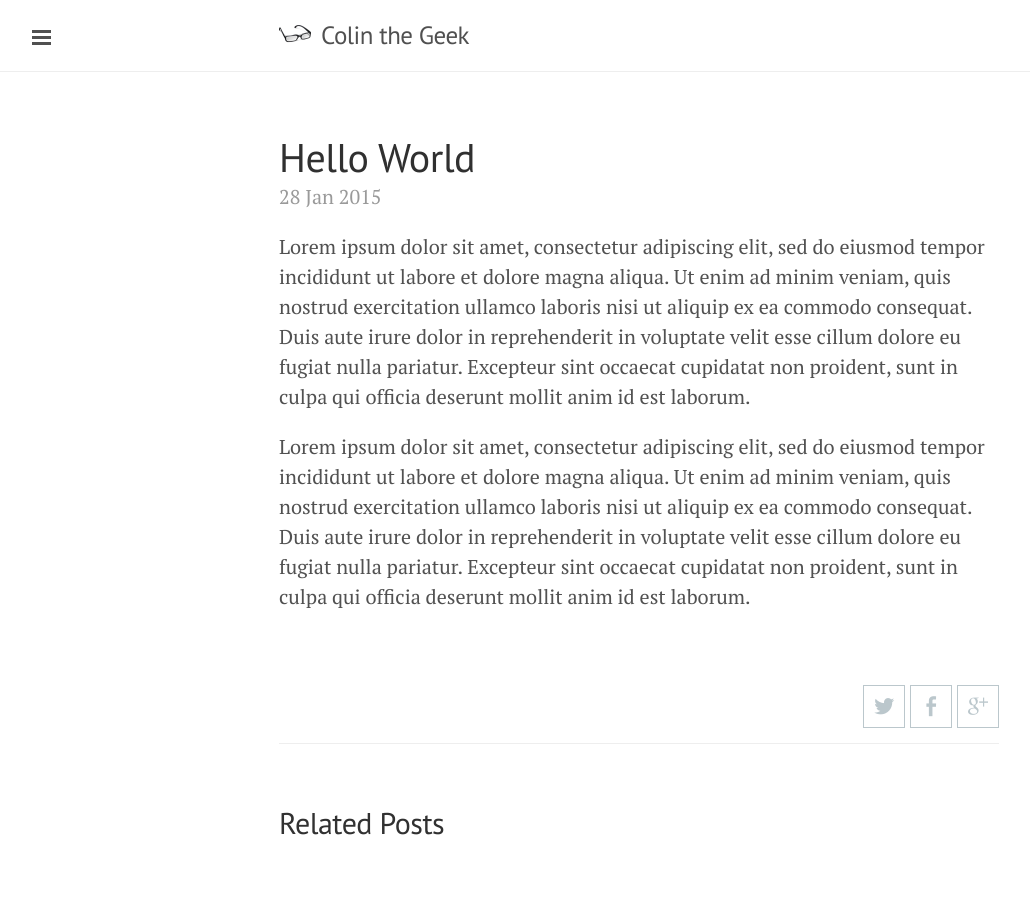
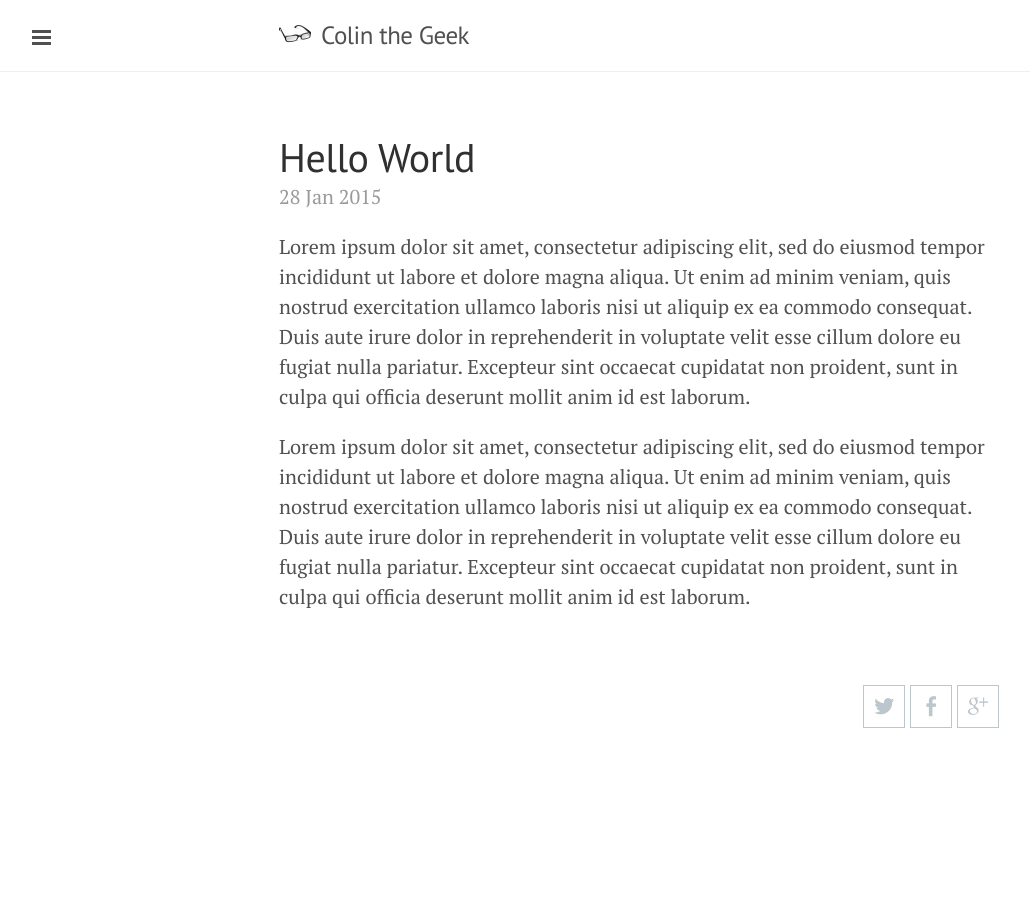
Before and after one commit to ColinOrr/colinorr.github.io, a Jekyll site: the page built from _posts/2015-01-28-hello-world.md, in a window 1280 px wide. Shown: the whole page, without its empty margins (1-1031 px from the left). Built offline with Jekyll 4.4.1, drawn with Linux system fonts in a browser that asks for light colours; some web fonts are replaced; Markdown is read by kramdown in place of the engine named in the settings.

Commit message:
Added Disqus comments

```diff
--- a/_layouts/post.html
+++ b/_layouts/post.html
@@ -14,18 +15,16 @@
   <a title="Google+" href="https://plus.google.com/share?url={{site.url}}{{page.url}}" class="socicon" target="blank">c</a>
 </div>
 
-<div class="related">
-  <h2>Related Posts</h2>
-  <ul class="related-posts">
-    {% for post in site.related_posts limit:3 %}
-      <li>
-        <h3>
-          <a href="{{ site.baseurl }}{{ post.url }}">
-            {{ post.title }}
-            <small>{{ post.date | date_to_string }}</small>
-          </a>
-        </h3>
-      </li>
-    {% endfor %}
-  </ul>
-</div>
+{% if page.comments %}
+<div id="disqus_thread"></div>
+<script type="text/javascript">
+    var disqus_shortname = 'colinthegeek';
+
+    (function() {
+        var dsq = document.createElement('script'); dsq.type = 'text/javascript'; dsq.async = true;
+        dsq.src = '//' + disqus_shortname + '.disqus.com/embed.js';
+        (document.getElementsByTagName('head')[0] || document.getElementsByTagName('body')[0]).appendChild(dsq);
+    })();
+</script>
+<noscript>Please enable JavaScript to view the <a href="https://disqus.com/?ref_noscript">comments powered by Disqus.</a></noscript>
+{% endif %}
--- a/public/css/custom.css
+++ b/public/css/custom.css
@@ -11,7 +11,7 @@
 
 .share {
   text-align: right;
-  margin-bottom: 1em;
+  margin-bottom: 3em;
 }
 
 .share .socicon {
@@ -19,9 +19,9 @@
   border: 1px solid #BBC7CC;
   padding: 0.5em;
   transition: all 0.5s ease;
+  text-decoration: none !important;
 }
 
 .share .socicon:hover {
-  text-decoration: none;
   color: #50585D;
 }
```
Also changed, not shown: other parts of _layouts/post.html (+1 -0 lines).
